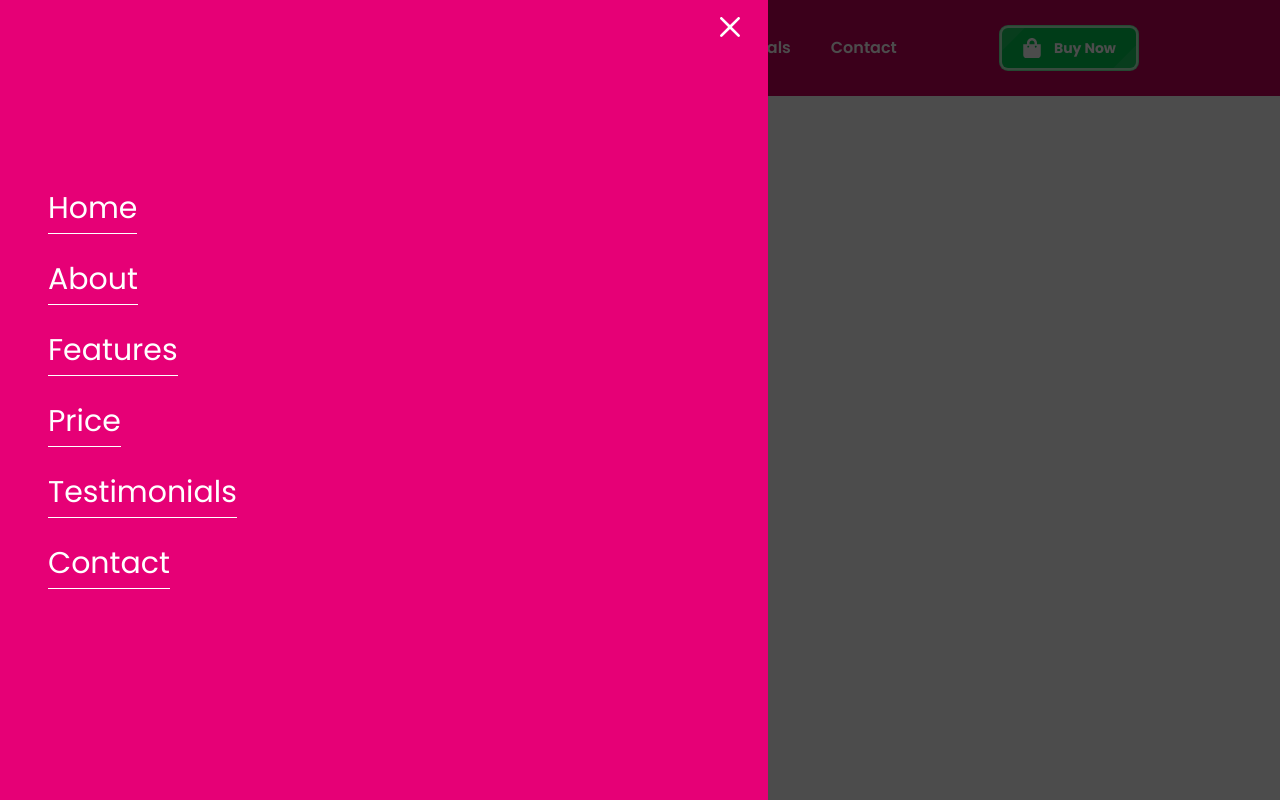
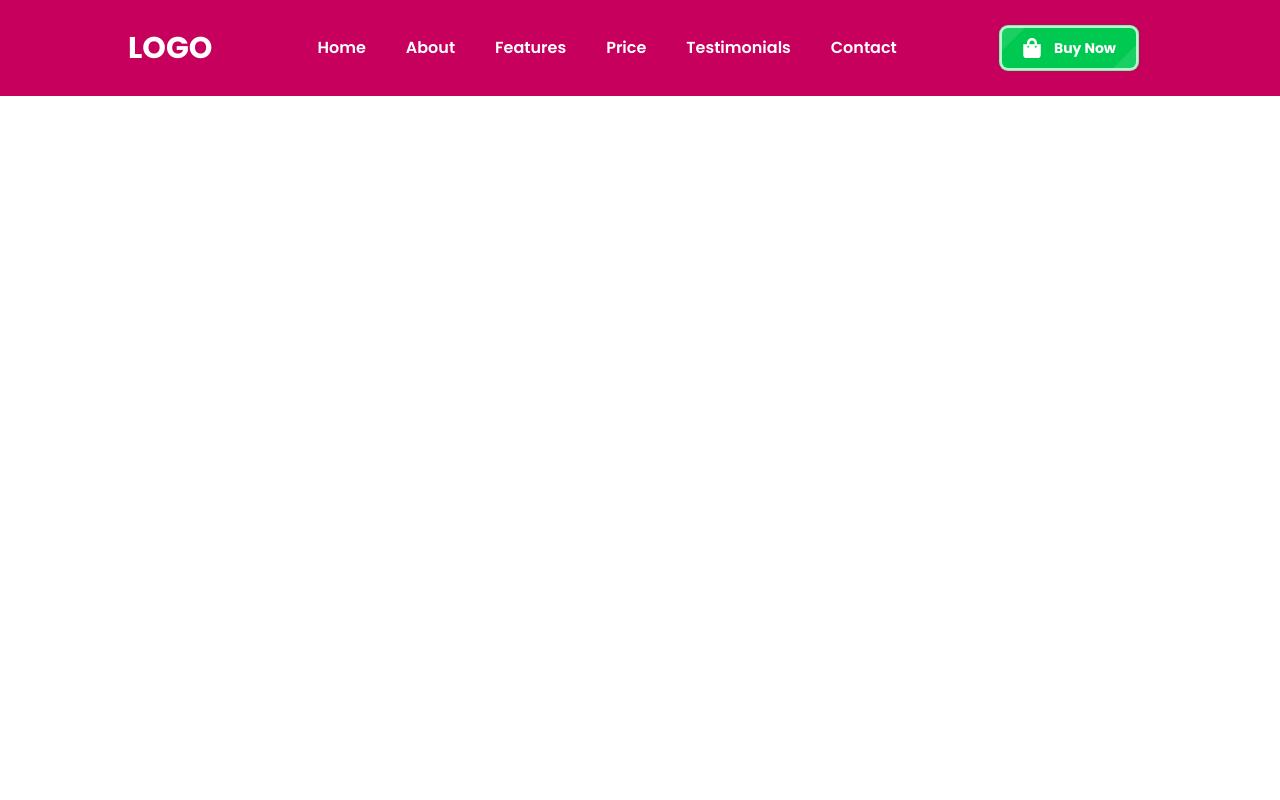
Before and after one commit to denisdiaconu/product-landing-page, a Next.js app: page / in a window 1280 px wide. Built offline with nearby package versions, Linux system fonts and the light colour scheme.

Commit message:
Add menu functions

```diff
--- a/components/Home/Navbar/MobileNavbar.tsx
+++ b/components/Home/Navbar/MobileNavbar.tsx
@@ -3,13 +3,21 @@ import Link from 'next/link';
 import React from 'react';
 import { CgClose } from 'react-icons/cg';
 
-const MobileNavbar = () => {
+type Props = {
+  showNav: boolean;
+  closeNav: () => void;
+};
+
+const MobileNavbar = ({ closeNav, showNav }: Props) => {
+  const navOpen = showNav ? 'translate-x-0' : 'translate-x-[-100%]';
   return (
     <div>
-      <div className="bg-black fixed inset-0 z-[1002] transform transition-all duration-500 opacity-70 w-full h-screen"></div>
       <div
-        className="text-white bg-pink-600 w-[80%] sm:w-[60%] fixed justify-center flex flex-col h-full transform transition-all duration-500 delay-300
-        space-y-6 z-[1050]"
+        className={`bg-black ${navOpen} fixed inset-0 z-[1002] transform transition-all duration-500 opacity-70 w-full h-screen`}
+      ></div>
+      <div
+        className={`text-white ${navOpen} bg-pink-600 w-[80%] sm:w-[60%] fixed justify-center flex flex-col h-full transform transition-all duration-500 delay-300
+        space-y-6 z-[1050]`}
       >
         {navLinks.map((link) => {
           return (
@@ -20,7 +28,10 @@ const MobileNavbar = () => {
             </Link>
           );
         })}
-        <CgClose className="absolute top-[0.7rem] right-[1.4rem] w-6 h-6 sm:w-8 sm:h-8 cursor-pointer" />
+        <CgClose
+          onClick={closeNav}
+          className="absolute top-[0.7rem] right-[1.4rem] w-6 h-6 sm:w-8 sm:h-8 cursor-pointer"
+        />
       </div>
     </div>
   );
--- a/components/Home/Navbar/Nav.tsx
+++ b/components/Home/Navbar/Nav.tsx
@@ -4,7 +4,11 @@ import React from 'react';
 import { FaShoppingBag } from 'react-icons/fa';
 import { HiBars3BottomRight } from 'react-icons/hi2';
 
-const Nav = () => {
+type Props = {
+  openNav: () => void;
+};
+
+const Nav = ({ openNav }: Props) => {
   return (
     <div className="bg-pink-700 transition-all duration-200 h-[12vh] z-[100] fixed w-full">
       <div className="flex items-center h-full justify-between w-[90%] sm:w-[80%] mx-auto">
@@ -30,11 +34,14 @@ const Nav = () => {
             <span className="absolute bottom-0 right-0 w-8 h-20 -mb-8 -mr-5 transition-all duration-300 ease-out transform rotate-45 translate-x-1 bg-white opacity-10 group-hover:translate-x-0"></span>
             <span className="absolute top-0 left-0 w-20 h-8 -mt-1 -ml-12 transition-all duration-300 ease-out transform -rotate-45 -translate-x-1 bg-white opacity-10 group-hover:translate-x-0"></span>
             <span className="relative z-20 flex items-center text-sm">
-              <FaShoppingBag className='mr-3 w-5 h-5'/>
+              <FaShoppingBag className="mr-3 w-5 h-5" />
               Buy Now
             </span>
           </a>
-          <HiBars3BottomRight className='text-white w-8 h-8 cursor-pointer lg:hidden'/>
+          <HiBars3BottomRight
+            onClick={openNav}
+            className="text-white w-8 h-8 cursor-pointer lg:hidden"
+          />
         </div>
       </div>
     </div>
--- a/components/Home/Navbar/ResponsiveNav.tsx
+++ b/components/Home/Navbar/ResponsiveNav.tsx
@@ -1,16 +1,19 @@
-import React from 'react'
-import Nav from './Nav'
-import MobileNavbar from './MobileNavbar'
+'use client';
+import React, { useState } from 'react';
+import Nav from './Nav';
+import MobileNavbar from './MobileNavbar';
 
 const ResponsiveNav = () => {
+  const [showNav, setShowNav] = useState(false);
 
-
+  const handleNavOpen = () => setShowNav(true);
+  const handleNavClose = () => setShowNav(false);
   return (
     <div>
-        <Nav />
-        <MobileNavbar />
+      <Nav openNav={handleNavOpen} />
+      <MobileNavbar showNav={showNav} closeNav={handleNavClose} />
     </div>
-  )
-}
+  );
+};
 
-export default ResponsiveNav
+export default ResponsiveNav;
```
